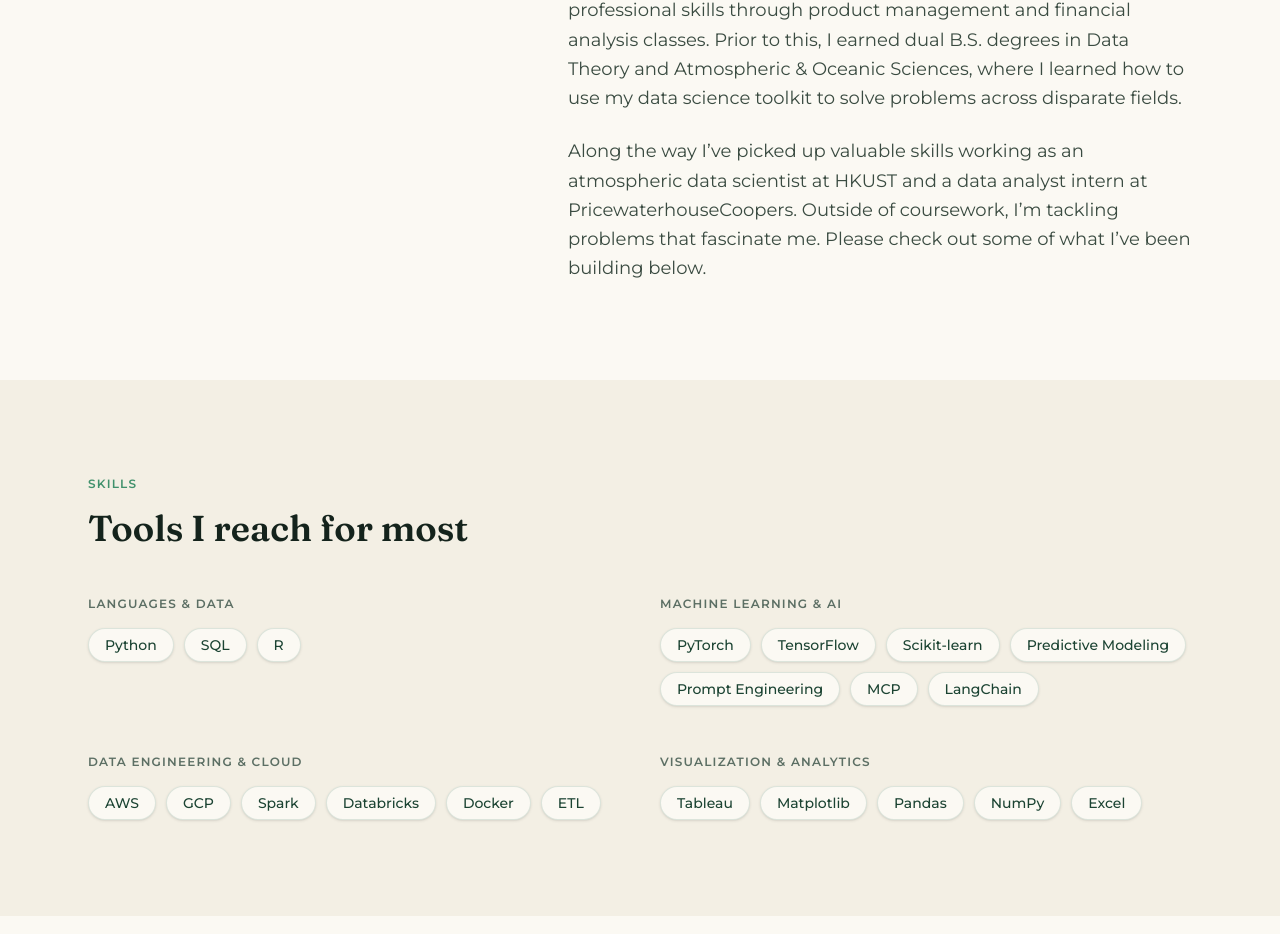
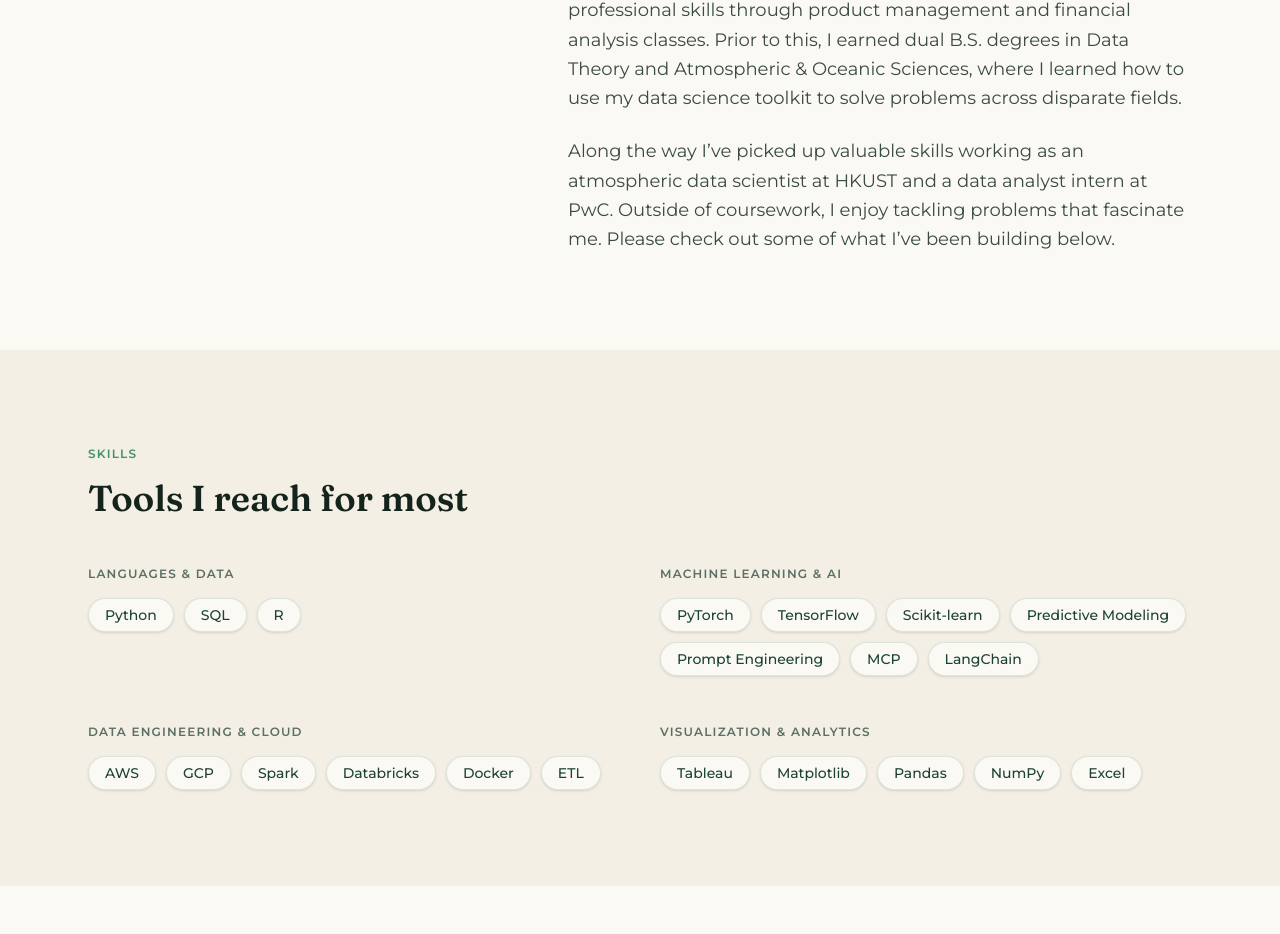
Before and after one commit to marvinwong12/personal-website, a React (Vite) app: page / in a window 1280 px wide. Shown: the part 1795-2729 px from the top of the page. Built offline with nearby package versions, Linux system fonts and the light colour scheme.

Commit message:
intro message edits

```diff
--- a/src/components/About.jsx
+++ b/src/components/About.jsx
@@ -24,8 +24,8 @@ export default function About() {
           </p>
           <p className="text-lg leading-relaxed text-ink-700">
             Along the way I&rsquo;ve picked up valuable skills working as an atmospheric data scientist
-            at HKUST and a data analyst intern at PricewaterhouseCoopers.
-            Outside of coursework, I&rsquo;m tackling problems that fascinate
+            at HKUST and a data analyst intern at PwC.
+            Outside of coursework, I enjoy tackling problems that fascinate
             me. Please check out some of what I&rsquo;ve been building below.
           </p>
         </div>
```
